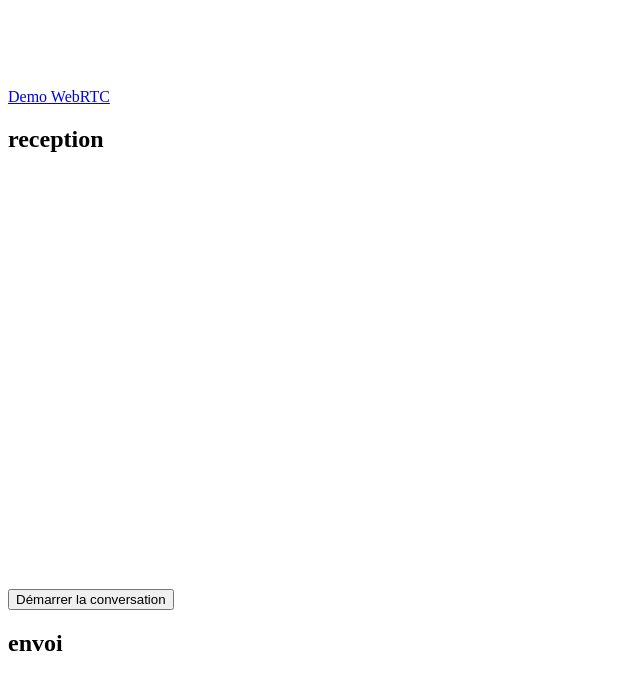
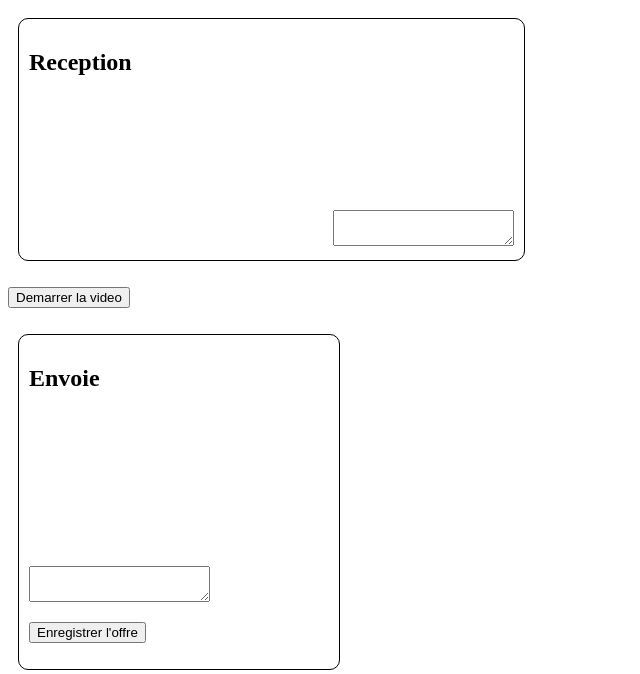
Before and after one commit to plubzzzz/webrtc, a plain HTML site: page index.html in a window 1280 px wide. Shown: the whole page, without its empty margins (0-640 px from the left). Drawn offline with Linux system fonts and the light colour scheme.

Commit message:
Update index.html

```diff
--- a/index.html
+++ b/index.html
@@ -1,35 +1,43 @@
+<!DOCTYPE html>
 <html>
 <head>
-        <title>PROJET</title>
+  <title>WEBRTC</title>
   <style>
-            body {
-                padding-top: 5rem;
+    section {
+      display: inline-block;
+      padding: 10px;
+      border: 1px solid rgb(0, 0, 0);
+      border-radius: 10px;
+      margin: 10px;
     }
   </style>
 </head>
 <body>
-        <nav class="navbar navbar-fixed-top navbar-dark bg-inverse">
-            <a class="navbar-brand" href="#">Demo WebRTC</a>
-        </nav>
-        <div class="container">
-            <div class="row">
-                <div class="col-sm-6">
-                    <h2>reception</h2>
-                    <video id="receiver-video" width="100%" height="400px"></video>
+    <section>
+        <h2>Reception</h2>
+        <video id="receiver-video"></video>
+        <textarea id="offer" class="form-control"></textarea>
+        </section>
+            </div>
             <p>
-                        <button id="start">Démarrer la conversation</button>
+              <button id="start" class="btc btn-primary">Demarrer la video</button>
           </p>
+            <section>
+                <h2>Envoie</h2>
+                      <video id="emitter-video"></video>
+                      <form id="incoming">
+                      <div class="form-group">
+                      <textarea class="form-control"></textarea>
                       </div>
-                <div class="col-sm-6">
-                    <h2>envoi</h2>
-                    <video id="emitter-video" width="100%" height="400px"></video>
+                      <p>
+                      <button type="submit">Enregistrer l'offre</button>
+                      </p>
+                    </section>
+                  </form>
         </div>
     </div>
-        </div>
-
+    <script src="SimplePeer.js"></script>
     <script src="app.js"></script>
 
-
 </body>
-
 </html>
```
Lines whose indentation alone changed are shown as unchanged.
